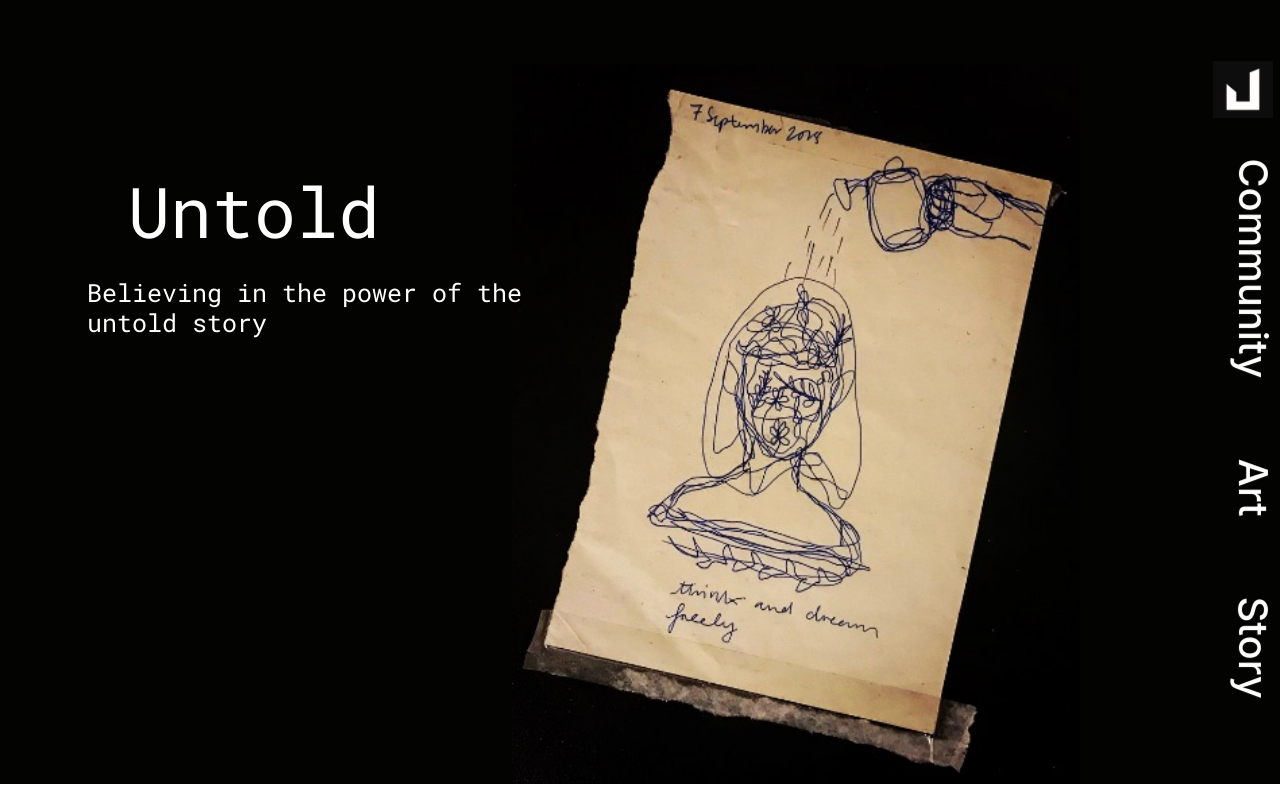
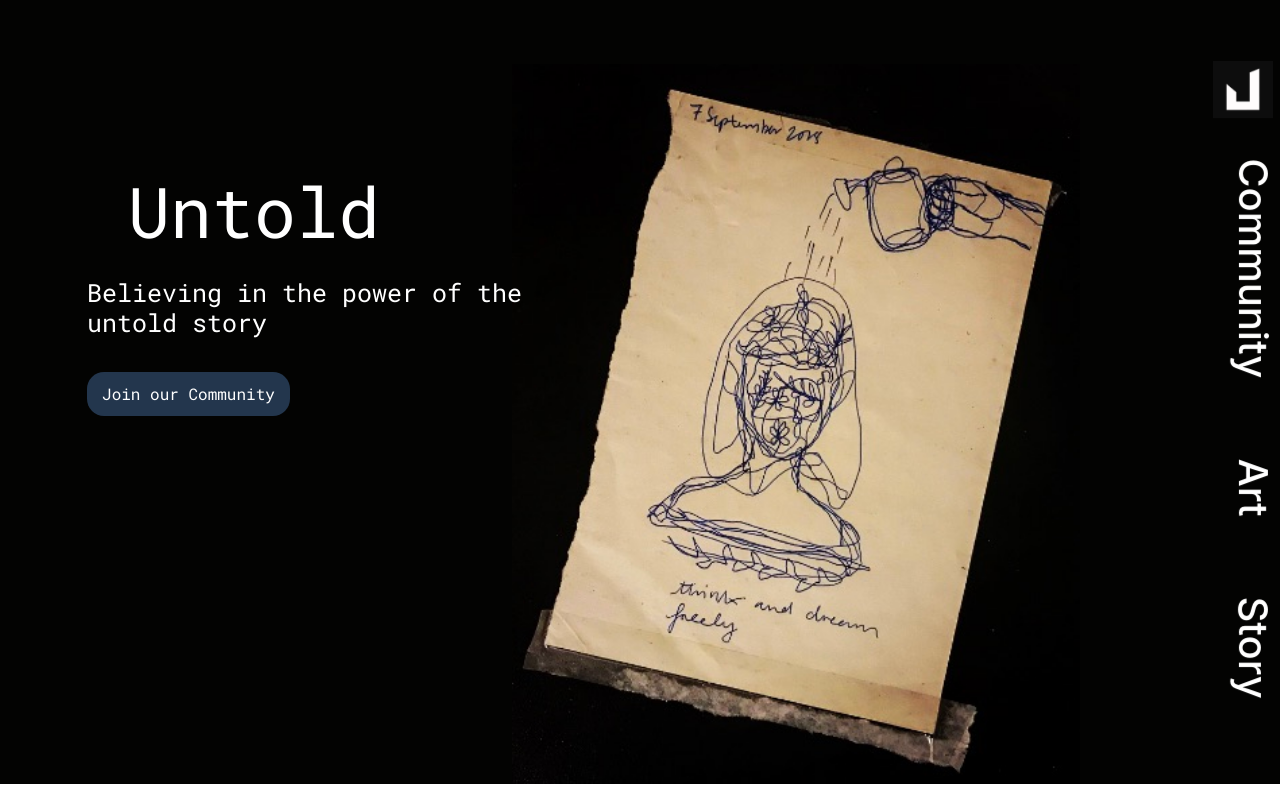
Before and after one commit to 15mkorch/untold, a Next.js app: page / in a window 1280 px wide. Built offline with nearby package versions, Linux system fonts and the light colour scheme.

Commit message:
join our community button

```diff
--- a/pages/index.js
+++ b/pages/index.js
@@ -22,6 +22,7 @@ export default function Home() {
         <div>
           <h1> Untold </h1>
           <h2>Believing in the power of the untold story</h2>
+          <a href="https://mary230542.typeform.com/to/K55ckRqP" target="blank"><button >Join our Community</button></a>
         </div>
       </div>
       <img className="picture" src="/home_image.png" />
--- a/styles/index.scss
+++ b/styles/index.scss
@@ -37,7 +37,20 @@ html, body {
         margin-top: 1em;
         width: 40vw;
       }
-
+      button {
+        margin-left: 17%;
+        margin-top: 5%;
+        background-color: #23364D;
+        border: none;
+        border-radius: 17px;
+        color: white;
+        padding: 10px 15px;
+        text-align: center;
+        text-decoration: none;
+        display: inline-block;
+        font-size: 16px;
+        font-family: 'Roboto Mono', monospace;
+      }
 
     }
     .picture{
@@ -76,7 +89,11 @@ html, body {
       font-size: 25px;
       margin-top: 1em;
 
-    } }
+    }
+    button{
+      margin-left: 10%;
+    }
+   }
     .picture{
       margin-left: 5%;
       height: 70vh;
```
